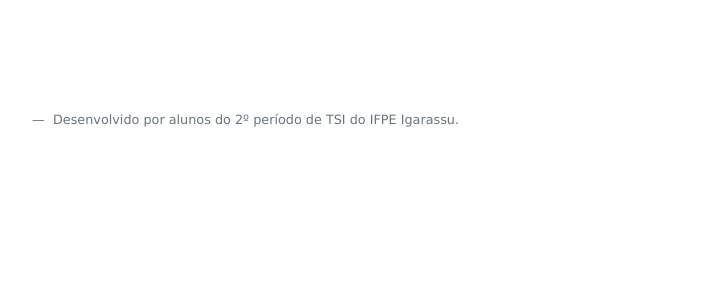
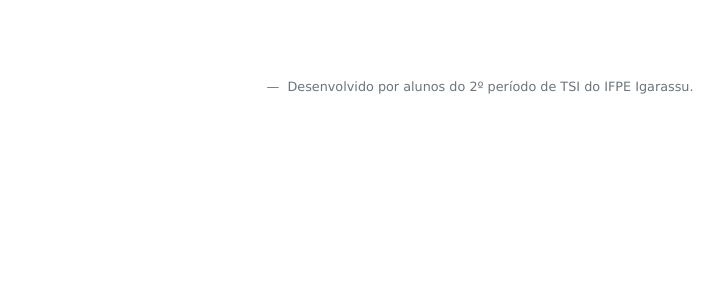
Before and after one commit to willyfelix/MedPlants_Svelte, a PHP site: page / in a window 1280 px wide. Shown: the top 300 px of the page, without its empty margins (160-884 px from the left). Run offline with PHP 8.4, Linux system fonts and the light colour scheme.

Commit message:
alterando todos css

```diff
--- a/index.html
+++ b/index.html
@@ -13,5 +13,8 @@
     <script type="module" src="/src/main.js"></script>
   </body>
 
-  <footer class="blockquote-footer"> Desenvolvido por alunos do 2º período de TSI do IFPE Igarassu.</footer>
+  <div class="text-center">
+    <footer class="blockquote-footer"> Desenvolvido por alunos do 2º período de TSI do IFPE Igarassu.</footer>
+  </div>
+
 </html>
--- a/public/stylesheets/home.css
+++ b/public/stylesheets/home.css
@@ -14,7 +14,7 @@
 }
 .flex {
     display: flex;
-    justify-content: space-around;
+    flex-direction: column;
 }
 
 .card-container.card {
@@ -34,6 +34,10 @@
 /*
  * Card component
  */
+.container{
+    padding: 15px 10em 0;
+ }
+
 .card {
     background-color: #0807074c;
     /* just in case there no content*/
--- a/public/stylesheets/index.css
+++ b/public/stylesheets/index.css
@@ -1,6 +1,5 @@
 footer {
-    margin-top: 50px;
-    padding: 60px 15em 1.5em;
+    margin: 6em auto 1em;
     color:aquamarine ;
     font-family: 'Lucida Sans', 'Lucida Sans Regular', 'Lucida Grande', 'Lucida Sans Unicode', Geneva, Verdana, sans-serif;
     font-size: 13px;
```
Also changed, not shown: public/stylesheets/register.css (+6 -8 lines).
